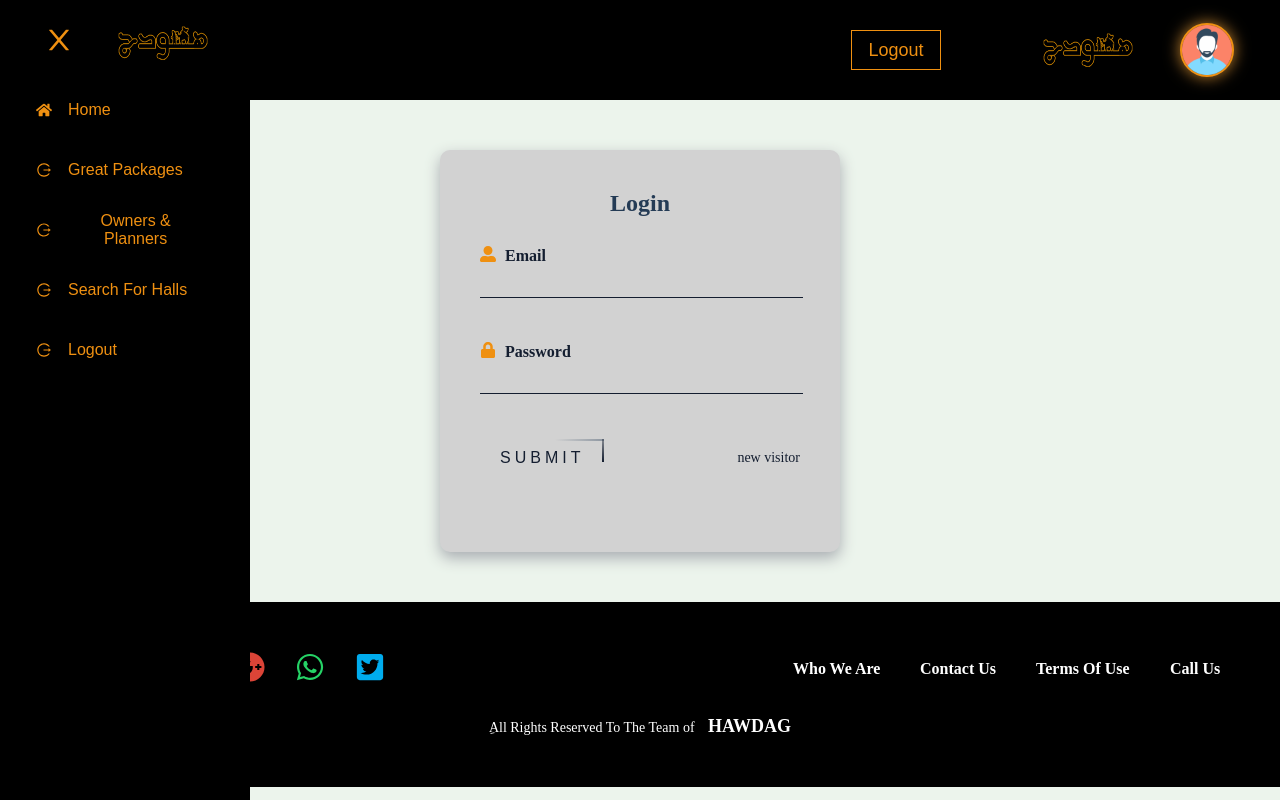
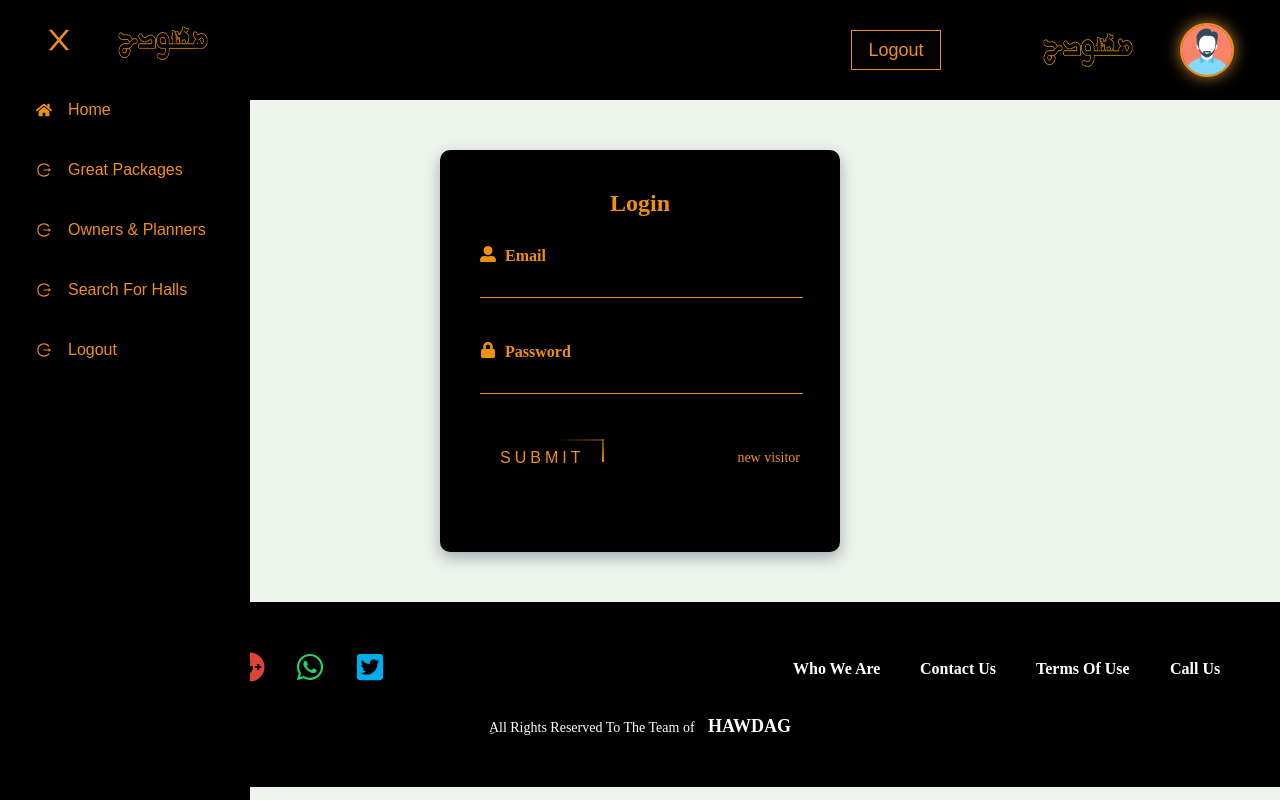
Before and after one commit to Mahmoudahmed2022/Haodag, a React (Create React App) app: page /login in a window 1280 px wide. Both pictures are taken after a click on the icon 234 px from the left and 50 px from the top of the page. Built offline with nearby package versions, Linux system fonts and the light colour scheme.

Commit message:
login and navbar

```diff
--- a/src/Css/Home1.css
+++ b/src/Css/Home1.css
@@ -92,26 +92,25 @@
   display: flex;
   justify-content: space-evenly;
 }
+.advertisment:hover{
+  background-color: var(--main-color);
+  color: var(--white-color);
+}
 .advertisment {
-     /* margin-top: 50px; */
      height: 30px;
      text-align: center;
      width: 200px;
      height: 40px;
      border: none;
-     /* font-size: 14px; */
      display: flex;
      outline: none;
+     background-color: transparent;
      color: var(--main-color);
      padding: 5px;
-     /* background: var(--main-color); */
      cursor: pointer;
      justify-content: center;
      align-items: center;
      text-decoration: none;
-     /* position: relative; */
-     z-index: 25;
-     border-radius: 10px;
      border: 1px solid var(--main-color);
 }
 
--- a/src/Css/Login.css
+++ b/src/Css/Login.css
@@ -17,7 +17,7 @@ body {
 .login-box {
   width: 400px;
   padding: 40px;
-  background: rgb(210 210 210);
+  background: var(--black-color);
   box-sizing: border-box;
   box-shadow: 0 6px 15px #a8acb1;
   border-radius: 10px;
@@ -32,7 +32,7 @@ body {
 .login-box .login-title {
   margin: 0 0 30px;
   padding: 0;
-  color: #243b55;
+  color: var(--main-color);
   text-align: center;
 }
 
@@ -45,11 +45,11 @@ body {
   width: 90%;
   padding: 10px 10px;
   font-size: 16px;
-  color: #243b55;
+  color: var(--main-color);
   margin-bottom: 30px;
   margin-left: 0px;
   border: none;
-  border-bottom: 1px solid #141e30;
+  border-bottom: 1px solid var(--main-color);
   outline: none;
   padding-left: 25px;
   height: 10px;
@@ -62,7 +62,7 @@ body {
   left: 25px;
   padding: 10px 0;
   font-size: 16px;
-  color: #141e30;
+  color: var(--main-color);
   pointer-events: none;
   transition: 0.5s;
 }
@@ -83,20 +83,21 @@ body {
   position: relative;
   display: inline-block;
   padding: 10px 20px;
-  color: #141e30;
+  color: var(--main-color);
   font-size: 16px;
   text-decoration: none;
   text-transform: uppercase;
   overflow: hidden;
   transition: 0.5s;
   margin-top: 0px;
+  background-color: transparent;
   letter-spacing: 4px;
 }
 .login-box .login-form .register {
       /* position: relative; */
     /* display: inline-block; */
     /* padding: 10px 20px; */
-    color: #141e30;
+    color: var(--main-color);
     font-size: 14px;
     /* top: 10px; */
     /* left: 35%; */
@@ -109,11 +110,12 @@ body {
 }
 
 .login-box .login-submit:hover {
-  background: #243b55;
+  background: var(--main-color);
   color: #fff;
   border-radius: 5px;
-  box-shadow: 0 0 5px #243b55, 0 0 25px #243b55, 0 0 50px #243b55,
-    0 0 100px #243b55;
+  box-shadow: 0 0 5px var(--main-color), 0 0 25px var(--main-color), 0 0 50px var(--main-color),
+    0 0 100px var(--main-color);
+    cursor: pointer;
 }
 
 .login-box .login-submit .s-span {
@@ -126,7 +128,7 @@ body {
   left: -100%;
   width: 100%;
   height: 2px;
-  background: linear-gradient(90deg, transparent, #243b55);
+  background: linear-gradient(90deg, transparent, var(--main-color));
   animation: btn-anim1 1s linear infinite;
 }
 .divsubmitnewvisitor{
@@ -143,13 +145,16 @@ body {
     left: 100%;
   }
 }
+.login-box .login-submit .s-span:hover{
+  background: linear-gradient(180deg, transparent, var(--white-color));
 
+}
 .login-box .login-submit .s-span:nth-child(2) {
   top: -100%;
   right: 0;
   width: 2px;
   height: 100%;
-  background: linear-gradient(180deg, transparent, #141e30);
+  background: linear-gradient(180deg, transparent, var(--main-color));
   animation: btn-anim2 1s linear infinite;
   animation-delay: 0.25s;
 }
@@ -169,7 +174,7 @@ body {
   right: -100%;
   width: 100%;
   height: 2px;
-  background: linear-gradient(270deg, transparent, #141e30);
+  background: linear-gradient(270deg, transparent, var(--main-color));
   animation: btn-anim3 1s linear infinite;
   animation-delay: 0.5s;
 }
@@ -190,7 +195,7 @@ body {
   width: 2px;
   height: 100%;
 
-  background: linear-gradient(360deg, transparent, #141e30);
+  background: linear-gradient(360deg, transparent, var(--main-color));
   animation: btn-anim4 1s linear infinite;
   animation-delay: 0.75s;
 }
--- a/src/Css/NavbarWithSideBar.css
+++ b/src/Css/NavbarWithSideBar.css
@@ -22,15 +22,18 @@
   justify-content: space-around;
 }
 .svgColor {
-  color: #ef9011;
+  color: var(--main-color);
+}
+.svgColor:hover{
+  color: var(--white-color);
 }
 .bigger:hover {
-  color: #1a83ff;
+  color: var(--white-color);
 }
 
 .svgColor1 {
   width: 50px;
-  color: #ef9011;
+  color: var(--main-color);
   display: flex;
   justify-content: space-between;
   align-items: center;
@@ -84,18 +87,18 @@
 .nav-text .aAll {
   text-decoration: none;
   font-size: 16px;
-  width: 95%;
+  width: 100%;
   height: 100%;
   display: flex;
-  color: #ef9011;
+  color: var(--main-color);
   align-items: center;
   padding: 0 16px;
-  border-radius: 4px;
   cursor: pointer;
 }
 
-.nav-text a:hover ,.nav-text button:hover {
-  background-color: #557fa8;;
+.nav-text a:hover ,.nav-text .svgColor:hover,.nav-text button:hover {
+  background-color: var(--main-color);
+  color: var(--white-color);
 }
 .hoverOnX:hover {
   color: red;
@@ -118,7 +121,6 @@
 }
 
 .avatar {
-  /* vertical-align: middle; */
   width: 120px;
   height: 150px;
   cursor: pointer;
@@ -160,8 +162,7 @@
   /* gray/dark 4 */
 
   /* Inside auto layout */
-  color: #ef9011;
-
+  color: var(--main-color);
   flex: none;
   order: 0;
   flex-grow: 0;
@@ -186,8 +187,7 @@
 
   /* primary */
 
-  background: #ef9011;
-  border-radius: 4px;
+  background: var(--main-color);
 
   /* Inside auto layout */
 
@@ -200,7 +200,7 @@
   width: 125px;
   height: 21px;
   margin-top: 0px;
-  border: #f5f4f6;
+  border: var(--white-color);
   font-family: "DM Sans";
   font-style: normal;
   font-weight: 500;
@@ -209,7 +209,7 @@
   background: #f5f4f6;
   box-shadow: none;
   padding-left: 10px;
-  color: #e3920f;
+  color: var(--main-color);
   flex: none;
   order: 1;
   flex-grow: 0;
@@ -222,7 +222,7 @@
   border: none;
 }
 .transparentBorderN:hover{
-  background-color: #1a83ff !important;
+  background-color: var(--main-color) !important;
 }
 .profile-photo {
   display: flex;
--- a/src/components/Main Pages/NavbarWithSideBar.js
+++ b/src/components/Main Pages/NavbarWithSideBar.js
@@ -221,7 +221,7 @@ function NavbarWithSideBar() {
                   goToHome();
                 }}
                 style={{
-                  backgroundColor: path === "home" ? "red" : "transparent",
+                  backgroundColor: path === "home" ? "#ef9011" : "transparent",
                 }}
               >
                 <FaHome />
```
